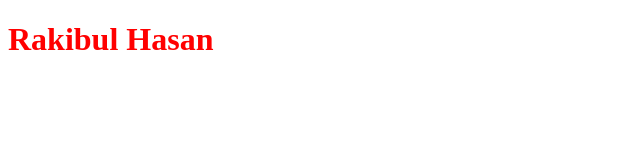
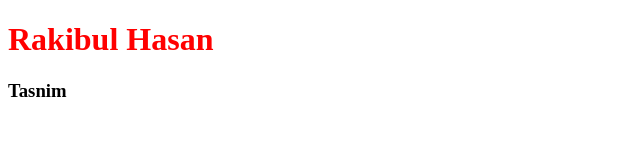
Before and after one commit to Rakibul-Hasann/learning-github, a plain HTML site: page index.html in a window 1280 px wide. Shown: the full height of the page, 0-640 px from the left. Drawn offline with Linux system fonts and the light colour scheme.

Commit message:
Update index.html

```diff
--- a/index.html
+++ b/index.html
@@ -8,5 +8,6 @@
 </head>
 <body>
     <h1>Rakibul Hasan</h1>
+    <h3>Tasnim</h3>
 </body>
 </html>
```
